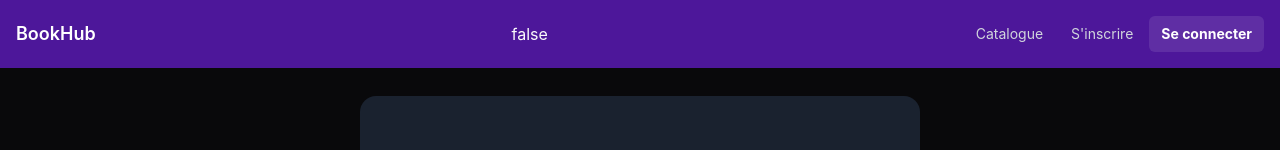
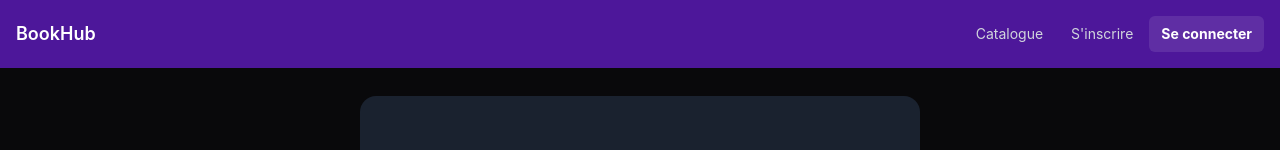
Before and after one commit to Mickael-Mesloub/bookhub-front, an Angular app: page /auth/login in a window 1280 px wide. Shown: the top 150 px of the page. Built offline with nearby package versions, Linux system fonts and the light colour scheme.

Commit message:
remove debbuging

```diff
--- a/src/app/layout/header/header/header.html
+++ b/src/app/layout/header/header/header.html
@@ -11,10 +11,6 @@
           {{ currentUser()?.lastname?.charAt(0)?.toUpperCase() }} !
         </p>
       }
-      <p>
-        {{ isAuthenticated() }}
-        {{ currentUser() }}
-      </p>
 
       <!-- Menu desktop -->
       <ul class="hidden md:flex md:items-center md:gap-1">
```
